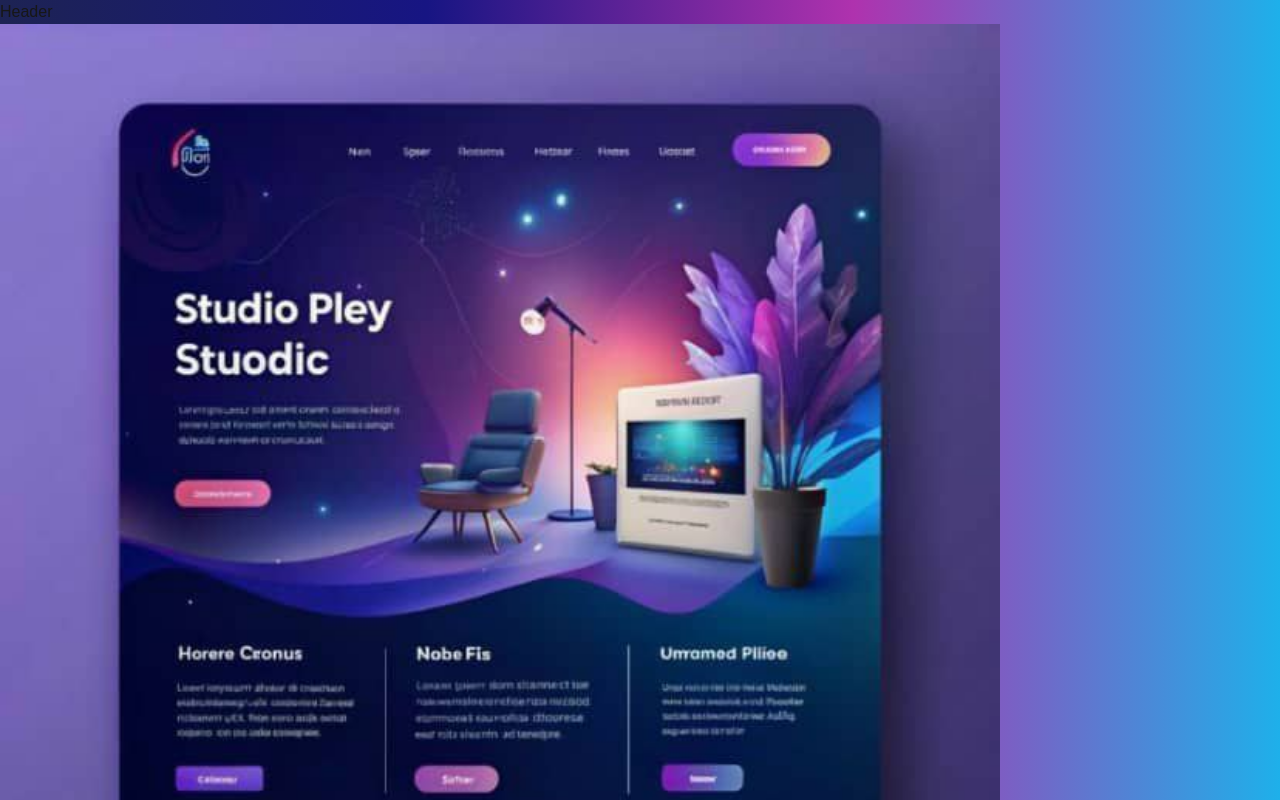
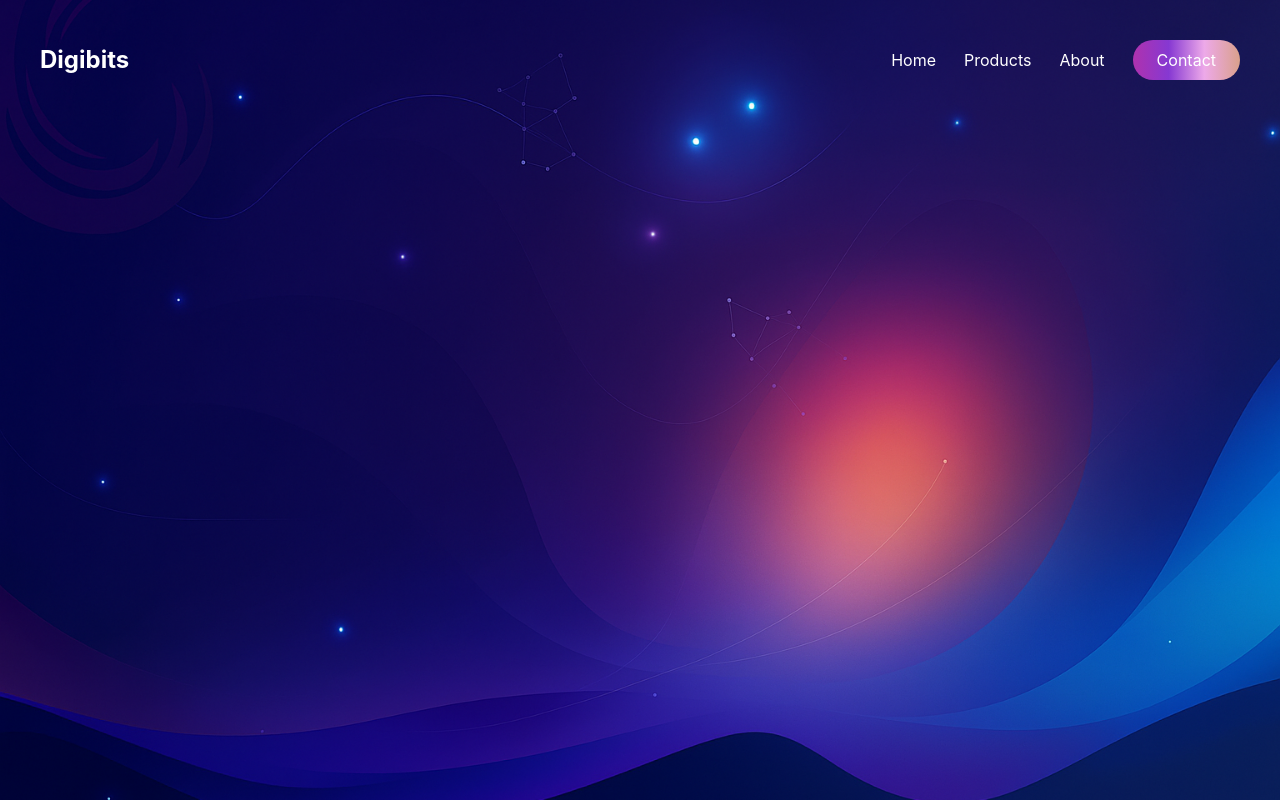
Before and after one commit to SaraAlsukary/Digibits, a Next.js app: page /home in a window 1280 px wide. Shown: the top 800 px of the page. Built offline with nearby package versions, Linux system fonts and the light colour scheme.

Commit message:
add background

```diff
--- a/src/app/globals.css
+++ b/src/app/globals.css
@@ -1,4 +1,4 @@
-@import "tailwindcss";
+/* @import "tailwindcss";
 
 :root {
   --background: #ffffff;
@@ -32,5 +32,40 @@
 body {
   background: var(--gradient-background);
   color: var(--foreground);
-  font-family: Arial, Helvetica, sans-serif;
+  font-family: var(--font);
+} */
+@import "tailwindcss";
+
+:root {
+  --background: #ffffff;
+  --pink: #af32ae;
+  --aqua: #1eb0ea;
+  --blue: #171583;
+  --dark-blue: #1d2353;
+  --orange: #d9a08b;
+  --purple: #8638d2;
+  --purple-white: #eda9e9;
+  --font: 'Geist Sans', -apple-system, BlinkMac;
+  --gradient-background: linear-gradient(to right, var(--dark-blue) 0%, var(--blue) 35%, var(--pink) 100%);
+  --foreground: #171717;
 }
+
+@theme inline {
+  --color-background: var(--background);
+  --color-foreground: var(--foreground);
+  --font-sans: var(--font-geist-sans);
+  --font-mono: var(--font-geist-mono);
+}
+
+@media (prefers-color-scheme: dark) {
+  :root {
+    --background: #fff;
+    --foreground: #000;
+  }
+}
+
+body {
+  background: var(--gradient-background);
+  color: var(--foreground);
+  font-family: var(--font);
+}
--- a/src/app/home/page.tsx
+++ b/src/app/home/page.tsx
@@ -1,10 +1,13 @@
-import Image from 'next/image'
 import React from 'react'
-
+import './style.css'
+import Header from '@/components/Header'
 const Home = () => {
     return (
         <div className='landing'>
-            <Image width={1000} height={800} src={'/landing.jpg'} alt='landing'/>
+            <Header />
+
+            <div>
+            </div>
         </div>
     )
 }
--- /dev/null
+++ b/src/app/home/style.css
@@ -0,0 +1,7 @@
+.landing {
+    background-image: url('../../../public/landing.png');
+    background-size: cover;
+    background-position: center;
+    width: 100%;
+    height: 100vh;
+}
--- a/src/app/layout.tsx
+++ b/src/app/layout.tsx
@@ -1,7 +1,6 @@
 import type { Metadata } from "next";
 import { Geist, Geist_Mono } from "next/font/google";
 import "./globals.css";
-import Header from "@/components/Header";
 import Footer from "@/components/Footer";
 
 const geistSans = Geist({
@@ -29,7 +28,6 @@ export default function RootLayout({
       <body
         className={`${geistSans.variable} ${geistMono.variable} antialiased`}
       >
-        <Header />
         {children}
         <Footer />
       </body>
--- a/src/app/main/page.tsx
+++ /dev/null
@@ -1,26 +0,0 @@
-import React from 'react'
-import Home from '../home/page'
-import About from '../about/page'
-import Tech from '../tech/page'
-import Caring from '../caring/page'
-import Workflow from '../workflow/page'
-import Products from '../products/page'
-import Social from '../social/page'
-import Contact from '../contact/page'
-
-const Main = () => {
-    return (
-        <div>
-            <Home />
-            <About />
-            <Caring />
-            <Tech />
-            <Workflow />
-            <Products />
-            <Social />
-            <Contact />
-        </div>
-    )
-}
-
-export default Main
--- a/src/app/page.tsx
+++ b/src/app/page.tsx
@@ -1,10 +1,23 @@
-import Image from "next/image";
-import Main from "./main/page";
+import About from "./about/page";
+import Caring from "./caring/page";
+import Contact from "./contact/page";
+import Home from "./home/page";
+import Products from "./products/page";
+import Social from "./social/page";
+import Tech from "./tech/page";
+import Workflow from "./workflow/page";
 
-export default function Home() {
+export default function Main() {
   return (
     <div>
-      <Main />
+      <Home />
+      <About />
+      <Caring />
+      <Tech />
+      <Workflow />
+      <Products />
+      <Social />
+      <Contact />
     </div>
   );
 }
--- /dev/null
+++ b/src/components/Button.tsx
@@ -0,0 +1,11 @@
+import React from 'react'
+
+const Button = ({children}:{children:React.ReactNode}) => {
+    return (
+        <button className='rounded-full py-2 px-6'
+            style={{ backgroundImage:"linear-gradient(to right,var(--pink),var(--purple),var(--purple-white),var(--orange))"}}
+        >{children}</button>
+    )
+}
+
+export default Button
--- a/src/components/Header.tsx
+++ b/src/components/Header.tsx
@@ -1,8 +1,28 @@
 import React from 'react'
-
+import Link from 'next/link'
+import Button from './Button'
 const Header = () => {
     return (
-        <div>Header</div>
+        <header className='p-10'>
+            <div className='container flex justify-between items-center'>
+                <div className="logo text-white">
+                    <h1 className='font-bold text-2xl'>Digibits</h1>
+                </div>
+                <nav>
+                    <ul className='flex justify-center gap-7 items-center text-white'>
+                        <li><Link href={'/'}>Home</Link></li>
+                        <li><Link href={'/products'}>Products</Link></li>
+                        <li><Link href={'/about'}>About</Link></li>
+                        <li>
+                            <Button>
+                                <Link href={'/contact'}>Contact</Link>
+                            </Button>
+                        </li>
+                    </ul>
+                </nav>
+            </div>
+        </header>
+
     )
 }
 
```
Also changed, not shown: public/landing.png (added), public/web.jpg (renamed from public/landing.jpg).
